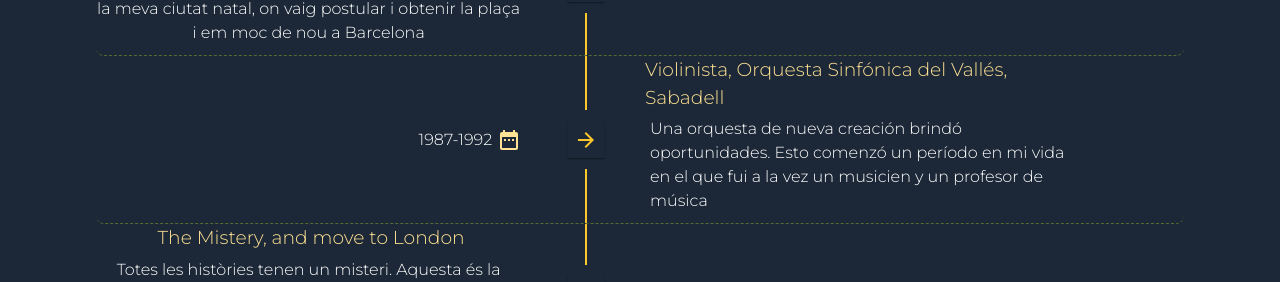
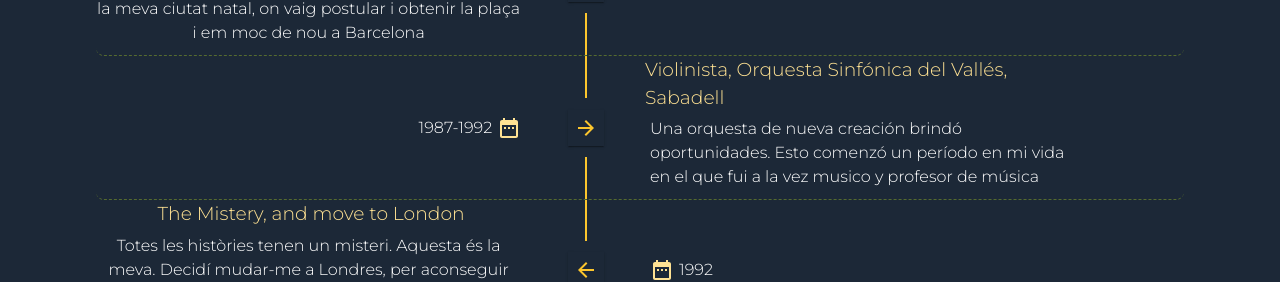
Before and after one commit to ferranclosa/portfolio-dynamic, a React (Create React App) app: page /timeline/ca in a window 1280 px wide. Shown: the part 442-724 px from the top of the page. Built offline with nearby package versions, Linux system fonts and the light colour scheme.

Commit message:
spelling

```diff
--- a/src/data/events.js
+++ b/src/data/events.js
@@ -253,7 +253,7 @@ const events
         header: "Violinista, Orquesta Sinfónica del Vallés, Sabadell",
         url: "http://www.osvalles.com/es",
         description:
-          'Una orquesta de nueva creación brindó oportunidades. Esto comenzó un período en mi vida en el que fui a la vez un musicien y un profesor de música',
+          'Una orquesta de nueva creación brindó oportunidades. Esto comenzó un período en mi vida en el que fui a la vez musico y profesor de música',
       },
       {
         when: "1992",
```
